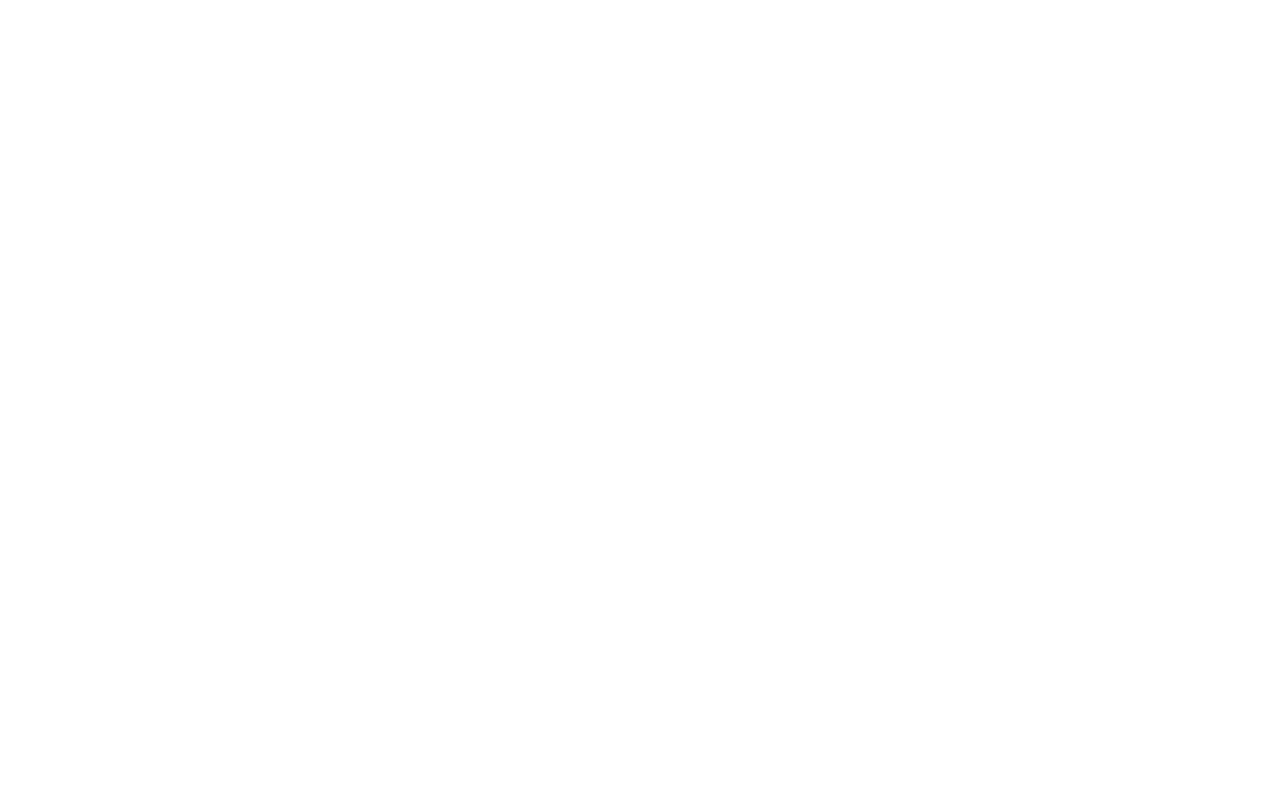
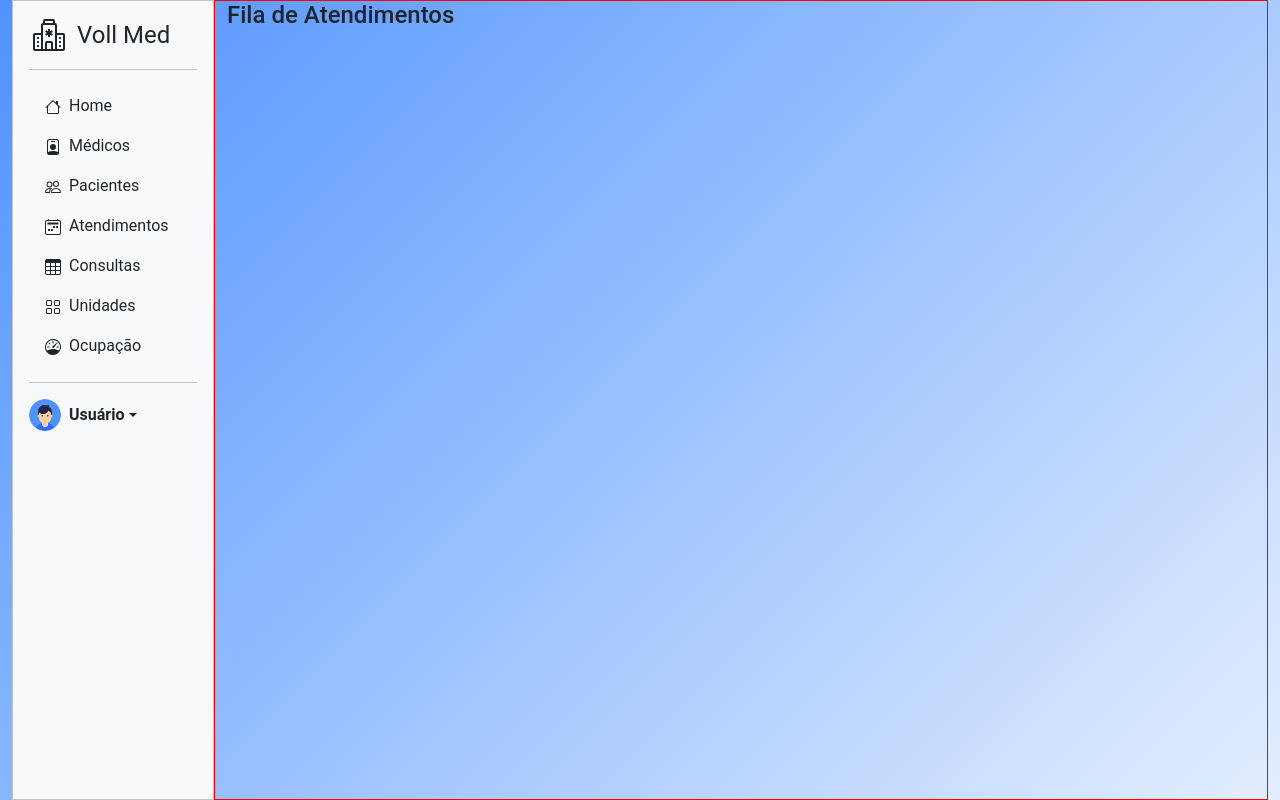
Before and after one commit to denisonkolling/health-booking-react, a React (Vite) app: page /atendimentos in a window 1280 px wide. Before the commit this address had no page. Built offline with nearby package versions, Linux system fonts and the light colour scheme; no server answers.

Commit message:
feat: create appointment queue page and global style

```diff
--- a/src/components/Navbar/Navbar.jsx
+++ b/src/components/Navbar/Navbar.jsx
@@ -8,6 +8,7 @@
 	People,
 	Hospital,
 	PersonBadge,
+	Calendar2Week,
 } from 'react-bootstrap-icons';
 import './styles.css';
 
@@ -48,7 +49,14 @@
 						Pacientes
 					</a>
 				</li>
-
+				<li className="nav-item">
+					<a href="/atendimentos" className="nav-link text-dark" aria-current="page">
+						<Calendar2Week className="bi me-2" width="16" height="16">
+							<use href="/atendimentos"></use>
+						</Calendar2Week>
+						Atendimentos
+					</a>
+				</li>
 				<li>
 					<a href="/consultas" className="nav-link text-dark">
 						<Table className="bi me-2" width="16" height="16">
@@ -121,9 +129,7 @@
 						<hr className="dropdown-divider" />
 					</li>
 					<li>
-						<a
-							className="dropdown-item"
-							href="/login">
+						<a className="dropdown-item" href="/login">
 							Sign out
 						</a>
 					</li>
--- a/src/main.jsx
+++ b/src/main.jsx
@@ -5,6 +5,7 @@
 import 'bootstrap/dist/css/bootstrap.min.css';
 import '@popperjs/core';
 import 'bootstrap';
+import './styles/styles.css'
 
 
 ReactDOM.createRoot(document.getElementById('root')).render(
--- /dev/null
+++ b/src/pages/Atendimentos/Atendimentos.jsx
@@ -0,0 +1,85 @@
+import React, { useEffect, useState } from 'react';
+import Navbar from '../../components/Navbar/Navbar';
+import appointmentService from '../../service/appointment.service';
+
+const Atendimentos = () => {
+	const [appointmentList, setAppointmentList] = useState([]);
+	const [msg, setMsg] = useState('');
+	const [appointment, setAppointment] = useState({
+		idPaciente: '',
+		idMedico: '',
+		especialidade: '',
+		data: '',
+	});
+
+	useEffect(() => {
+		init();
+	}, []);
+
+	const handleChange = (e) => {
+		const { name, value } = e.target;
+
+		setAppointment({
+			...appointment,
+			[name]: value,
+		});
+	};
+
+	const handleSubmit = (e) => {
+		e.preventDefault();
+
+		appointmentService
+			.saveAppointment(appointment)
+			.then((res) => {
+				setAppointment({
+					idPaciente: '',
+					idMedico: '',
+					especialidade: '',
+					data: '',
+				});
+			})
+			.catch((error) => {
+				console.log(error);
+			});
+	};
+
+	const init = () => {
+		appointmentService
+			.getAllAppointment()
+			.then((res) => {
+				const extractedData = res.data.map((item) => ({
+					id: item.id,
+					medico: item.medico.nome,
+					especialidade: item.medico.especialidade,
+					paciente: item.paciente.nome,
+					data: item.data,
+				}));
+				setAppointmentList(extractedData);
+			})
+			.catch((error) => {
+				console.log(error);
+			});
+	};
+
+	return (
+		<main className="container-fluid">
+			<div className="d-flex">
+				<aside
+					style={{
+						width: '202px',
+						height: '100vh',
+						border: 'solid #C2C4C5 1px',
+						backgroundColor: '#F8F9FA',
+					}}>
+					<Navbar />
+				</aside>
+
+				<div className="container-fluid" style={{border: '1px solid red'}}>
+					<h4>Fila de Atendimentos</h4>
+				</div>
+			</div>
+		</main>
+	);
+};
+
+export default Atendimentos;
--- a/src/routes/index.jsx
+++ b/src/routes/index.jsx
@@ -8,6 +8,7 @@
 import Unidades from '../pages/Unidades/Unidades';
 import Ocupacao from '../pages/Ocupacao/Ocupacao';
 import ListaMedicos from '../pages/ListaMedicos/ListaMedicos';
+import Atendimentos from '../pages/Atendimentos/Atendimentos';
 
 
 const RoutesApp = () => {
@@ -21,6 +22,7 @@
 				<Route exact path="/lista-medicos" element={<ListaMedicos />} />
 				<Route exact path="/pacientes" element={<Pacientes />} />
 				<Route exact path="/unidades" element={<Unidades />} />
+				<Route exact path="/atendimentos" element={<Atendimentos />} />
 				<Route exact path="/consultas" element={<Consultas />} />
 				<Route exact path="/ocupacao" element={<Ocupacao />} />
 			</Routes>
--- /dev/null
+++ b/src/styles/styles.css
@@ -0,0 +1,10 @@
+ {
+	margin: 50;
+	padding: 0;
+	box-sizing: border-box;
+}
+
+body {
+	background-image: linear-gradient(-45deg, #e3eefe 0%, #4F93FF 100%);
+	font-family: Roboto, sans-serif;
+}
```
